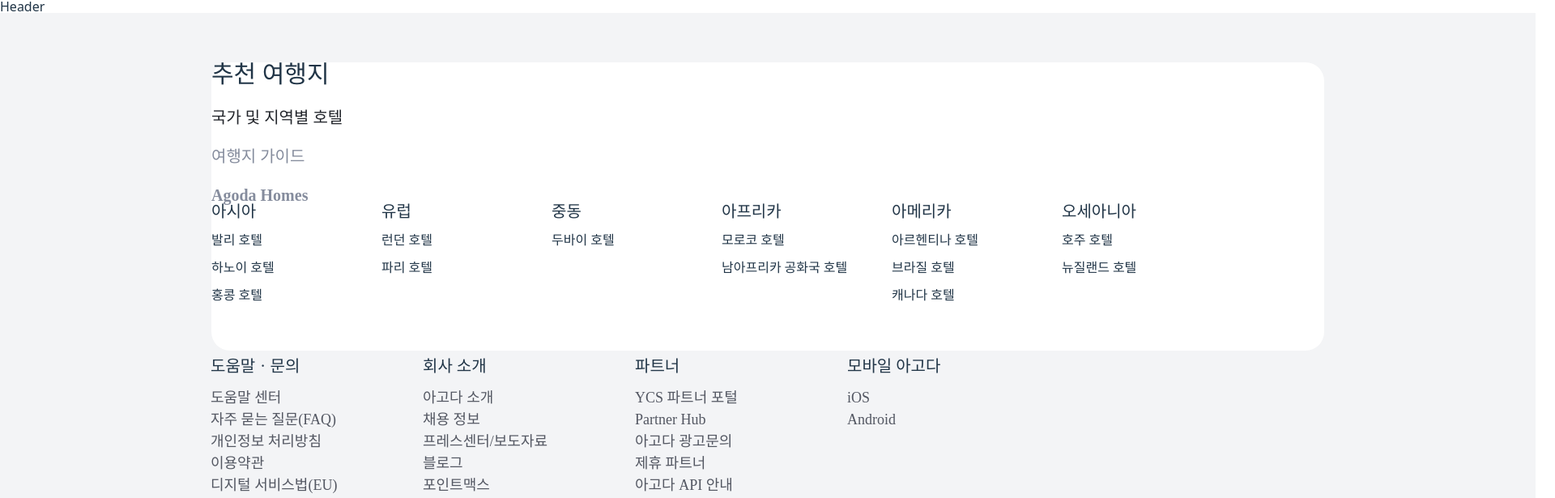
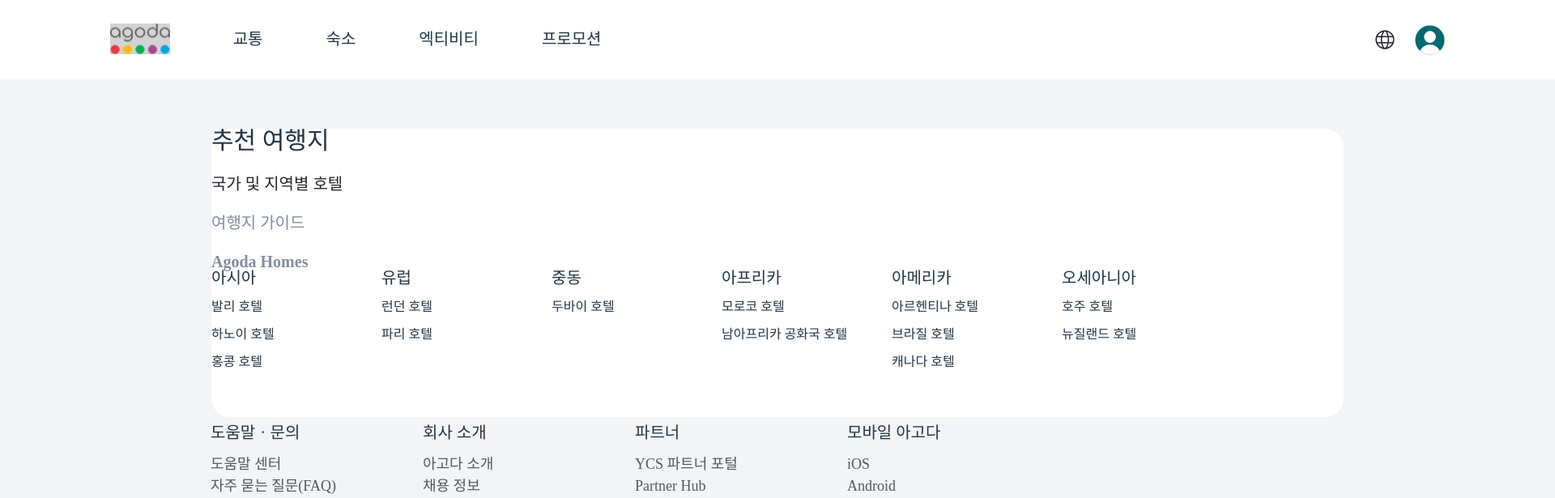
Before and after one commit to his0si/agoda-redesign-frontend, a React (Vite) app in the folder agoda_toy/: page / in a window 1280 px wide. Shown: the top 615 px of the page at 81% size, 1920 px wide, since content can reach past the window. Built offline with nearby package versions, Linux system fonts and the light colour scheme.

Commit message:
[ design ] Header

```diff
--- a/agoda_toy/src/common/components/Header.tsx
+++ b/agoda_toy/src/common/components/Header.tsx
@@ -1,5 +1,82 @@
-import React from 'react';
+import AgodaLogoIcon from '../../assets/img_gnb_logo.png';
+import styled from 'styled-components';
+import ProfileIcon from '../../assets/pro_small.svg?react';
+import GlobalIcon from '../../assets/icn_gnb_lang.svg?react';
+
+const HEADER_LIST = ['교통', '숙소', '엑티비티', '프로모션'];
 
 export default function Header() {
-  return <div>Header</div>;
+  return (
+    <HeaderContainer>
+      <Frame>
+        <HeaderLeft>
+          <AgodaLogo />
+          {HEADER_LIST.map((text) => (
+            <HeaderText key={text}>{text}</HeaderText>
+          ))}
+        </HeaderLeft>
+        <HeaderRight>
+          <Global />
+          <Profile />
+        </HeaderRight>
+      </Frame>
+    </HeaderContainer>
+  );
 }
+
+const HeaderContainer = styled.header`
+  display: flex;
+  height: 4rem;
+  padding: 1.0625rem 8.5rem;
+  flex-direction: column;
+  justify-content: center;
+  align-items: flex-start;
+  gap: 0.5rem;
+  align-self: stretch;
+`;
+
+const Frame = styled.div`
+  display: flex;
+  width: 103rem;
+  justify-content: space-between;
+  align-items: flex-start;
+`;
+
+const HeaderLeft = styled.div`
+  display: flex;
+  align-items: center;
+  gap: 4.875rem;
+`;
+
+const HeaderRight = styled.div`
+  display: flex;
+  padding: 0.125rem 0rem;
+  align-items: center;
+  gap: 1.5rem;
+`;
+
+const AgodaLogo = styled.div`
+  width: 4.60606rem;
+  height: 2.375rem;
+  aspect-ratio: 73.7/38;
+  background: url(${AgodaLogoIcon}) lightgray 50% / cover no-repeat;
+`;
+
+const HeaderText = styled.div`
+  ${({ theme }) => theme.fonts.headline.sm};
+  display: flex;
+  height: 1.4375rem;
+  flex-direction: column;
+  justify-content: center;
+`;
+
+const Global = styled(GlobalIcon)`
+  width: 1.625rem;
+  height: 1.625rem;
+  aspect-ratio: 1/1;
+`;
+
+const Profile = styled(ProfileIcon)`
+  width: 2.3125rem;
+  height: 2.3125rem;
+`;
```
